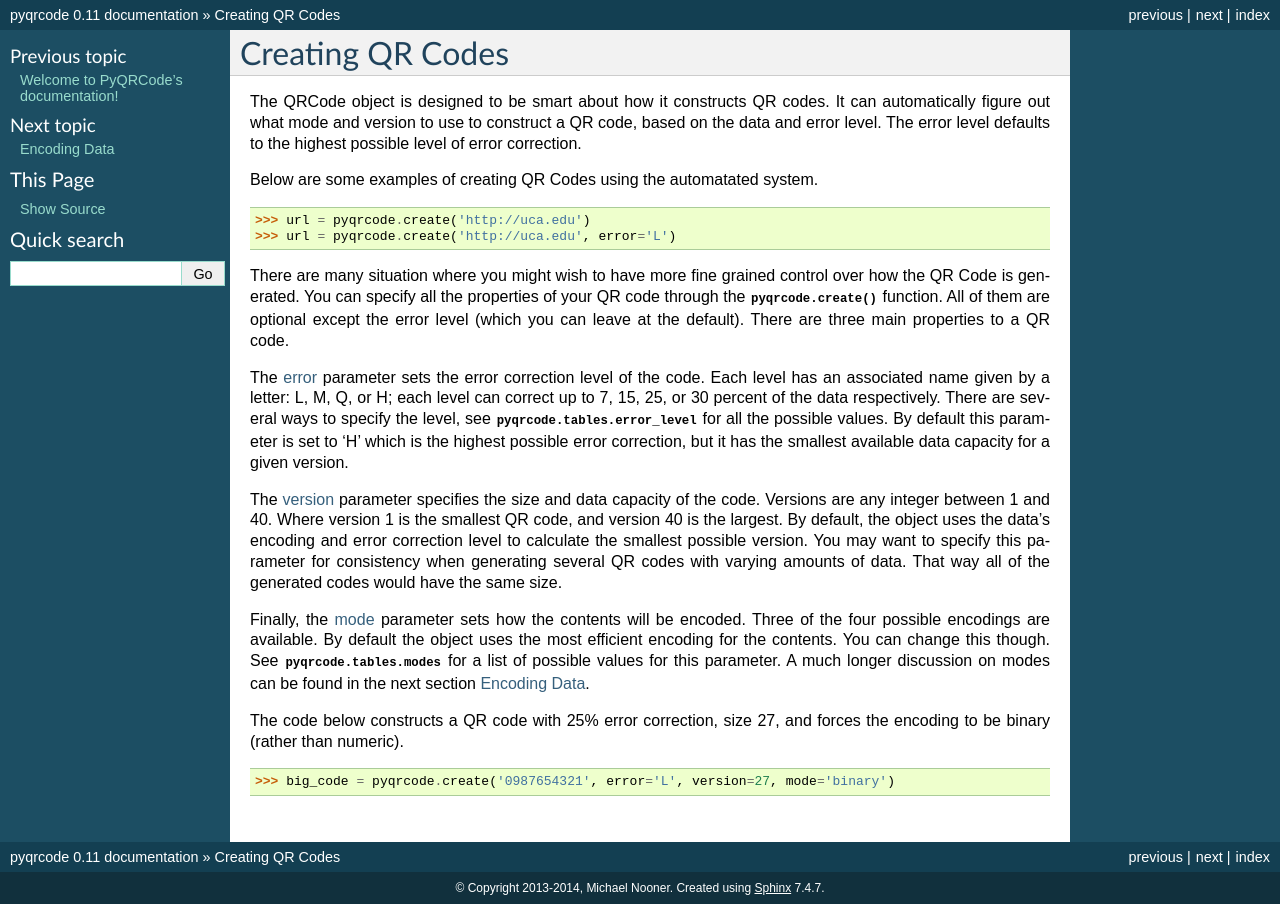
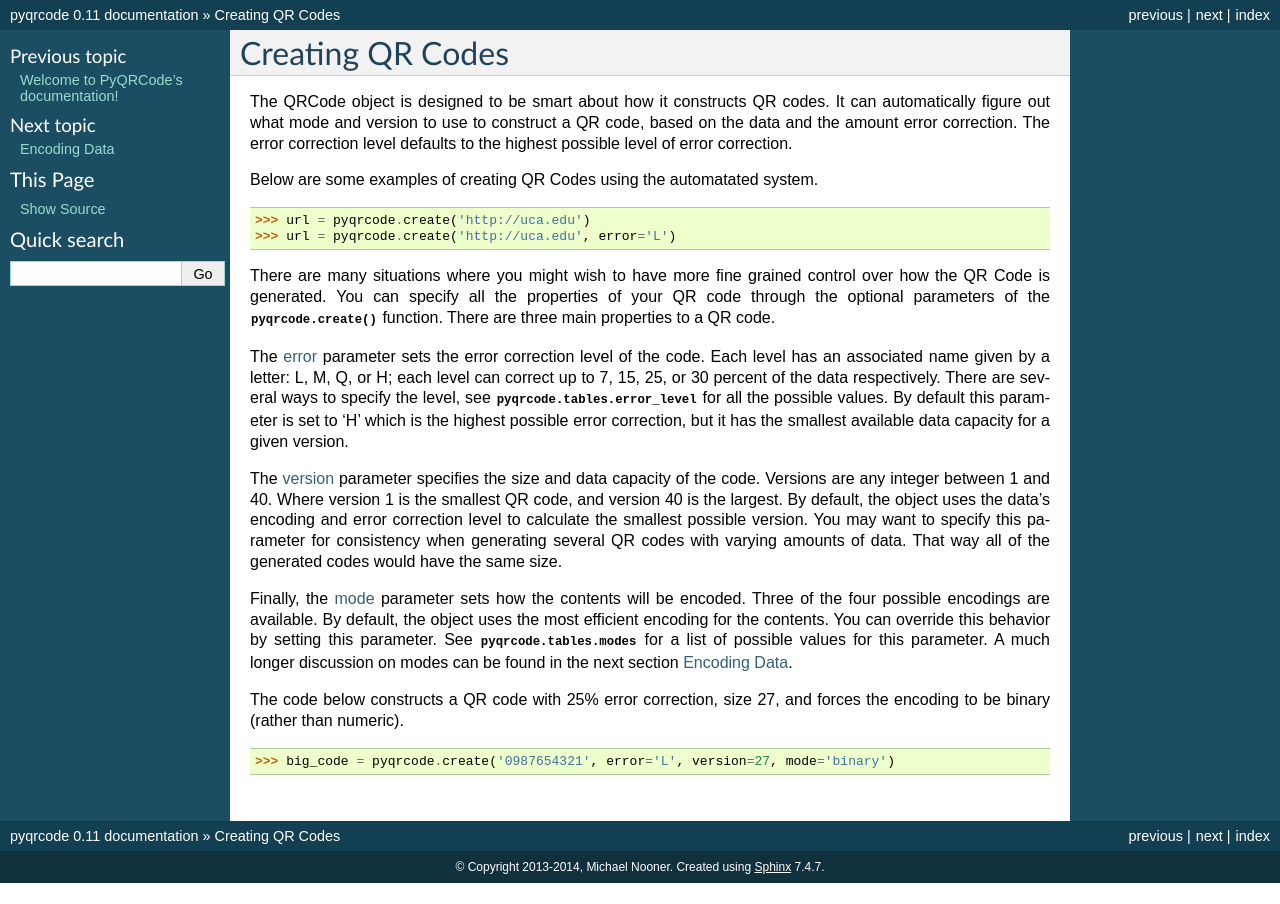
Before and after one commit to mnooner256/pyqrcode, a Sphinx documentation site: the page built from docs/create.rst, in a window 1280 px wide. Built offline with Sphinx 7.4.7, drawn with Linux system fonts in a browser that asks for light colours.

Commit message:
Gave the documentation a read through. Fixed some minor errors

```diff
--- a/docs/create.rst
+++ b/docs/create.rst
@@ -3,8 +3,8 @@ Creating QR Codes
 
 The QRCode object is designed to be smart about how it constructs QR codes.
 It can automatically figure out what mode and version to use to construct a
-QR code, based on the data and error level. The error level defaults to the
-highest possible level of error correction.
+QR code, based on the data and the amount error correction. The error correction
+level defaults to the highest possible level of error correction.
 
 Below are some examples of creating QR Codes using the automatated system.
 
@@ -13,11 +13,10 @@ Below are some examples of creating QR Codes using the automatated system.
   >>> url = pyqrcode.create('http://uca.edu')
   >>> url = pyqrcode.create('http://uca.edu', error='L')
 
-There are many situation where you might wish to have more
+There are many situations where you might wish to have more
 fine grained control over how the QR Code is generated. You can specify all the
-properties of your QR code through the :func:`pyqrcode.create` function. All of
-them are optional except the error level (which you can leave at the default).
-There are three main properties to a QR code.
+properties of your QR code through the optional parameters of the
+:func:`pyqrcode.create` function. There are three main properties to a QR code.
 
 The :term:`error` parameter sets the error correction level of the code. Each
 level has an associated name given by a letter: L, M, Q, or H; each level can
@@ -36,11 +35,11 @@ generating several QR codes with varying amounts of data. That way all of the
 generated codes would have the same size.
 
 Finally, the :term:`mode` parameter sets how the contents will be encoded.
-Three of the four possible encodings are available. By default the object uses
-the most efficient encoding for the contents. You can change this though. See
-:py:data:`pyqrcode.tables.modes` for a list of possible values for this
-parameter. A much longer discussion on modes can be found in the next section
-:doc:`encoding`.
+Three of the four possible encodings are available. By default, the object uses
+the most efficient encoding for the contents. You can override this behavior
+by setting this parameter. See :py:data:`pyqrcode.tables.modes` for a list of
+possible values for this parameter. A much longer discussion on modes can be
+found in the next section :doc:`encoding`.
 
 The code below constructs a QR code with 25% error correction, size 27, and
 forces the encoding to be binary (rather than numeric).
--- a/docs/encoding.rst
+++ b/docs/encoding.rst
@@ -43,13 +43,13 @@ The alphanumeric type is very limited in that it can only encode some ASCII
 characters. It encodes:
 
 * Uppercase letters
-* Digits
+* Digits 0-9
 * The horizontal space
 * Eight punctuation characters: $, %, \*, +, -, ., /, and :
 
 A complete list of the possible characters can be found in the
 :py:data:`pyqrcode.tables.ascii_codes` dictionary. While limited, this encoding
-is much more efficient for many cases than using the binary encoding.
+is much more efficient than using the binary encoding, in many cases.
 
 .. note::
    The QRCode object will try to use this encoding by using the
```
Also changed, not shown: docs/index.rst (+6 -6 lines).
